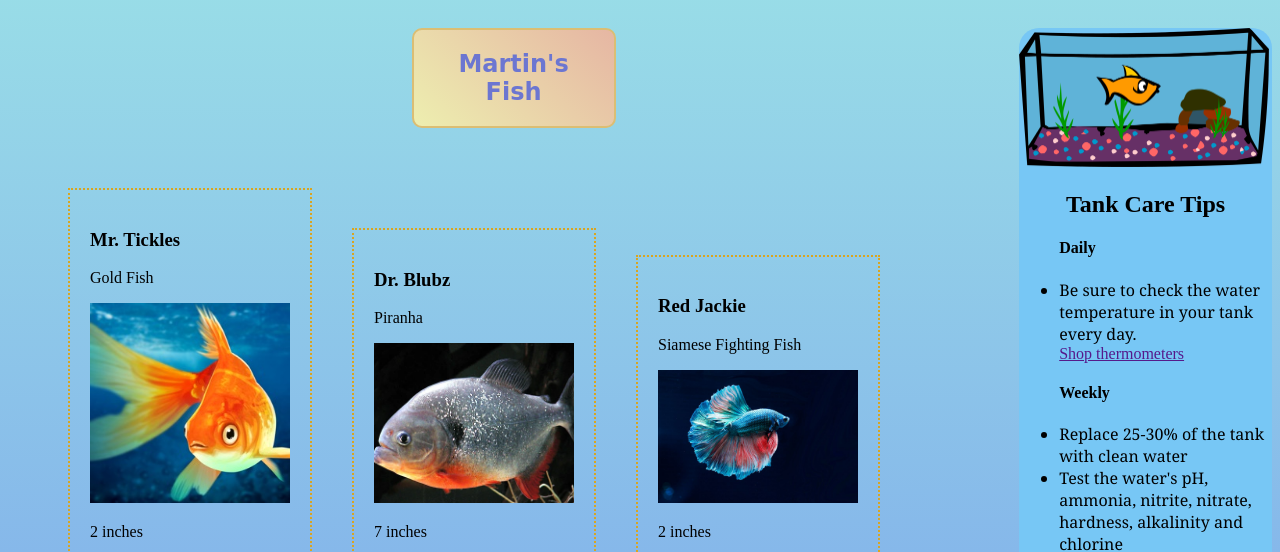
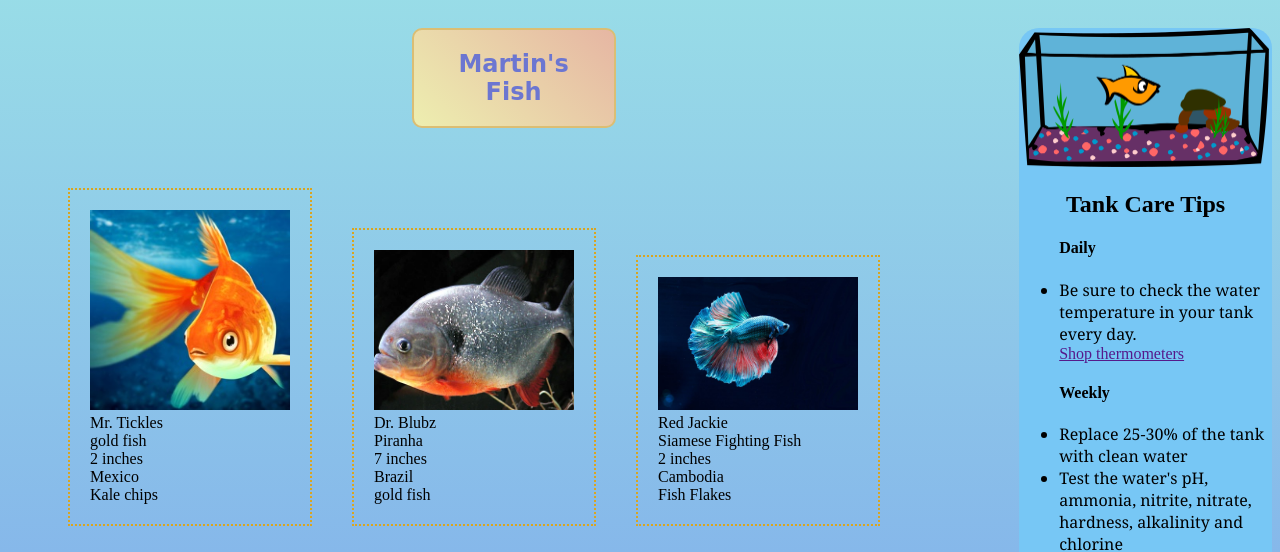
Before and after one commit to JoyceRuobingZhang/nss-aquarium, a plain HTML site: page index.html in a window 1280 px wide. Shown: the part 230-782 px from the top of the page. Drawn offline with Linux system fonts and the light colour scheme; a web font is replaced by a local one.

Commit message:
added js files to automate fish

```diff
--- a/index.html
+++ b/index.html
@@ -23,7 +23,7 @@
 
             <h2 class="Martins_Fish">Martin's Fish</h2>
             <section class="fish_section">
-                <article class="fish">
+                <!-- <article class="fish">
                     <h3 class="fish_name">Mr. Tickles</h3>
                     <p class="fish_species">Gold Fish</p>
                     <img src="./images/mr.tickles.jpg" alt="gold fish">
@@ -48,7 +48,7 @@
                     <p class="fishl_ength">2 inches</p>
                     <p class="fish_location">Cambodia</p>
                     <p class="fish_eats">Fish Flakes</p>
-                </article>
+                </article> -->
             </section>
 
             <h2 class="martins_quotes">Martin's Quotes</h2>
--- a/scripts/database.js
+++ b/scripts/database.js
@@ -1,11 +1,31 @@
-const database = {
-    fish: [{
+export const getFishDatabase = () => {
+    return [{
             name: "Mr. Tickles",
-            size: 2,
+            species: "gold fish",
+            length: "2 inches",
+            location: "Mexico",
             food: "Kale chips",
+            image: ["../images/mr.tickles.jpg", "gold fish"]
         },
         {
-
+            name: "Dr. Blubz",
+            species: "Piranha",
+            length: "7 inches",
+            location: "Brazil",
+            food: "gold fish",
+            image: ["../images/Piranha.png", "Piranha"]
+        },
+        {
+            name: "Red Jackie",
+            species: "Siamese Fighting Fish",
+            length: "2 inches",
+            location: "Cambodia",
+            food: "Fish Flakes",
+            image: ["../images/red jackie.jpg", "Red Jackie"]
         }
     ]
 }
+
+// function fishArray() {
+//     return database[fish].slice();
+// }
--- /dev/null
+++ b/scripts/fishList.js
@@ -0,0 +1,28 @@
+// Import the function that returns a copy of the fish array
+import { getFishDatabase } from "../scripts/database.js";
+
+export const FishList = () => {
+    // Invoke the function that you imported from the database module
+    const fishes = getFishDatabase()
+
+    // Start building a string filled with HTML syntax
+    let htmlString = '<article class="fishList">'
+
+    // Create HTNL representations of each fish here
+    for (const fish of fishes) {
+
+        // Why is there a backtick used for this string?
+        htmlString += `<section class="fish card">
+            <div><img  class="fish__image image--card" src="${fish.image[0]}" alt="${fish.image[1]}" /></div>
+            <div class="fish__name">${fish.name}</div>
+            <div class="fish__species">${fish.species}</div>
+            <div class="fish__length">${fish.length}</div>
+            <div class="fish__location">${fish.location}</div>
+            <div class="fish__diet">${fish.food}</div>
+        </section>
+`
+    }
+    htmlString += `</article>`
+
+    return htmlString
+}
--- /dev/null
+++ b/scripts/main.js
@@ -0,0 +1,14 @@
+// Import the FishList function from the correct module
+import { FishList } from './fishList.js';
+
+/*
+    What is the CSS selector for the element where you
+    want to display the fish?
+
+    Use . for elements with a "class" attribute
+    Use # for elements with an "id" attribute
+ */
+const parentHTMLElement = document.querySelector('.fish_section')
+
+
+parentHTMLElement.innerHTML = FishList()
--- a/styles/fish.css
+++ b/styles/fish.css
@@ -11,14 +11,29 @@
     color: rgb(108, 118, 209)
 }
 
-.fish_section {
+
+/* .fish_section {
+    margin: 40px;
+    display: flex;
+    align-items: flex-end;
+    flex-wrap: wrap;
+} */
+
+
+/* .fish {
+    border: 2px dotted goldenrod;
+    margin: 20px;
+    padding: 20px;
+} */
+
+.fishList {
     margin: 40px;
     display: flex;
     align-items: flex-end;
     flex-wrap: wrap;
 }
 
-.fish {
+.card {
     border: 2px dotted goldenrod;
     margin: 20px;
     padding: 20px;
```
